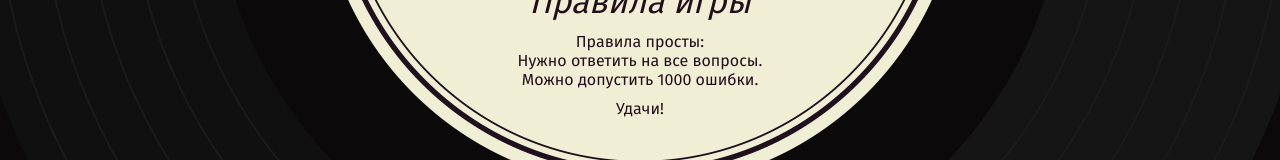
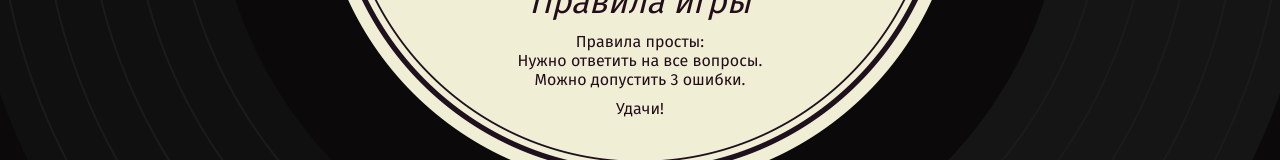
Before and after one commit to pshkuro/guess-melody, a React app: page / in a window 1280 px wide. Shown: the part 634-794 px from the top of the page. Built offline with nearby package versions, Linux system fonts and the light colour scheme.

Commit message:
Create and plug mocks

```diff
--- a/src/index.js
+++ b/src/index.js
@@ -1,13 +1,13 @@
+import App from "./components/app/app.jsx";
 import React from "react";
 import ReactDOM from "react-dom";
-import App from "./components/app/app.jsx";
+import {settings} from "./mocks/settings.js";
+import {questions} from "./mocks/questions.js";
 
-const Settings = {
-  ERRORS_COUNT: 1000,
-};
 
 ReactDOM.render(
     <App
-      errorsCount={Settings.ERRORS_COUNT}/>,
+      errorsCount={settings.errorsCount}
+      questions={questions}/>,
     document.querySelector(`#root`)
 );
--- /dev/null
+++ b/src/mocks/questions.js
@@ -0,0 +1,38 @@
+const AVATAR_URL = `https://api.adorable.io/avatars/128`;
+
+export const questions = [
+  {
+    type: `genre`,
+    genre: `rock`,
+    answers: [{
+      src: `https://upload.wikimedia.org/wikipedia/commons/4/4e/BWV_543-fugue.ogg`,
+      genre: `rock`,
+    }, {
+      src: `https://upload.wikimedia.org/wikipedia/commons/4/4e/BWV_543-fugue.ogg`,
+      genre: `blues`,
+    }, {
+      src: `https://upload.wikimedia.org/wikipedia/commons/4/4e/BWV_543-fugue.ogg`,
+      genre: `jazz`,
+    }, {
+      src: `https://upload.wikimedia.org/wikipedia/commons/4/4e/BWV_543-fugue.ogg`,
+      genre: `rock`,
+    }],
+  }, {
+    type: `artist`,
+    song: {
+      artist: `Jim Beam`,
+      src: `https://upload.wikimedia.org/wikipedia/commons/4/4e/BWV_543-fugue.ogg`,
+    },
+    answers: [{
+      picture: `${AVATAR_URL}/${Math.random()}`,
+      artist: `John Snow`,
+    }, {
+      picture: `${AVATAR_URL}/${Math.random()}`,
+      artist: `Jack Daniels`,
+    }, {
+      picture: `${AVATAR_URL}/${Math.random()}`,
+      artist: `Jim Beam`,
+    }],
+  },
+
+];
--- /dev/null
+++ b/src/mocks/settings.js
@@ -0,0 +1,3 @@
+export const settings = {
+  errorsCount: 3,
+};
```
